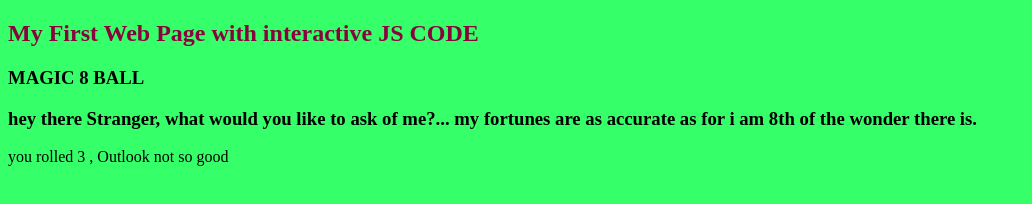
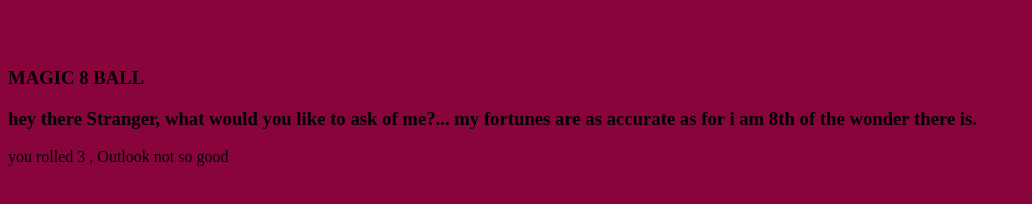
Before and after one commit to DXsyntax/magic-8-ball-js, a plain HTML site: page index.html in a window 1280 px wide. Shown: the whole page, without its empty margins (0-1032 px from the left). Drawn offline with Linux system fonts and the light colour scheme.

Commit message:
testing to confirm able to use style.css

```diff
--- a/style.css
+++ b/style.css
@@ -1,7 +1,7 @@
 body {
-  background-color: #35FF69;
+  background-color: #89043D;
 }
-
+/* #35FF69 */
 h2 {
   color: #89043D;
 }
```
